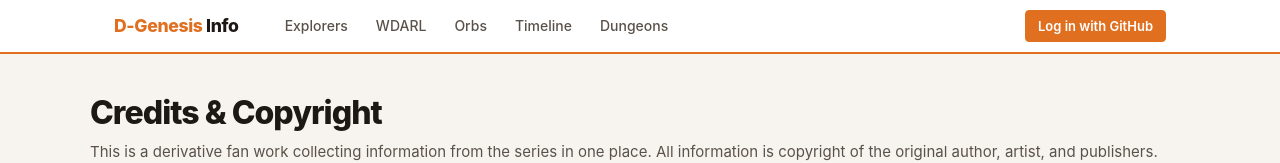
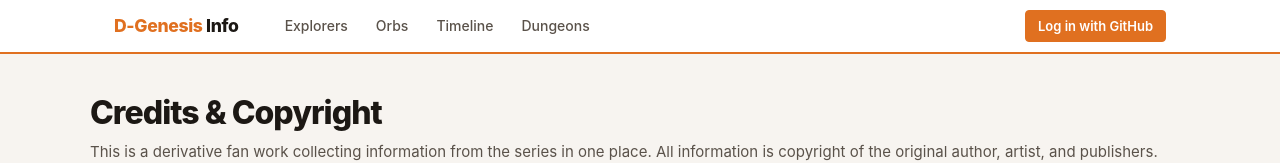
Before and after one commit to sorvani/dgenesisinfo, a SvelteKit app in the folder web/: page /credits in a window 1280 px wide. Shown: the top 163 px of the page. Built offline with nearby package versions, Linux system fonts and the light colour scheme.

Commit message:
fix: remove WDARL from nav, it is the home page

```diff
--- a/web/src/routes/+layout.svelte
+++ b/web/src/routes/+layout.svelte
@@ -10,7 +10,6 @@
 		<a href="/" class="site-nav__brand"><span>D-Genesis</span> Info</a>
 		<div class="site-nav__links">
 			<a href="/characters">Explorers</a>
-			<a href="/wdarl">WDARL</a>
 			<a href="/orbs">Orbs</a>
 			<a href="/timeline">Timeline</a>
 			<a href="/dungeons">Dungeons</a>
```
